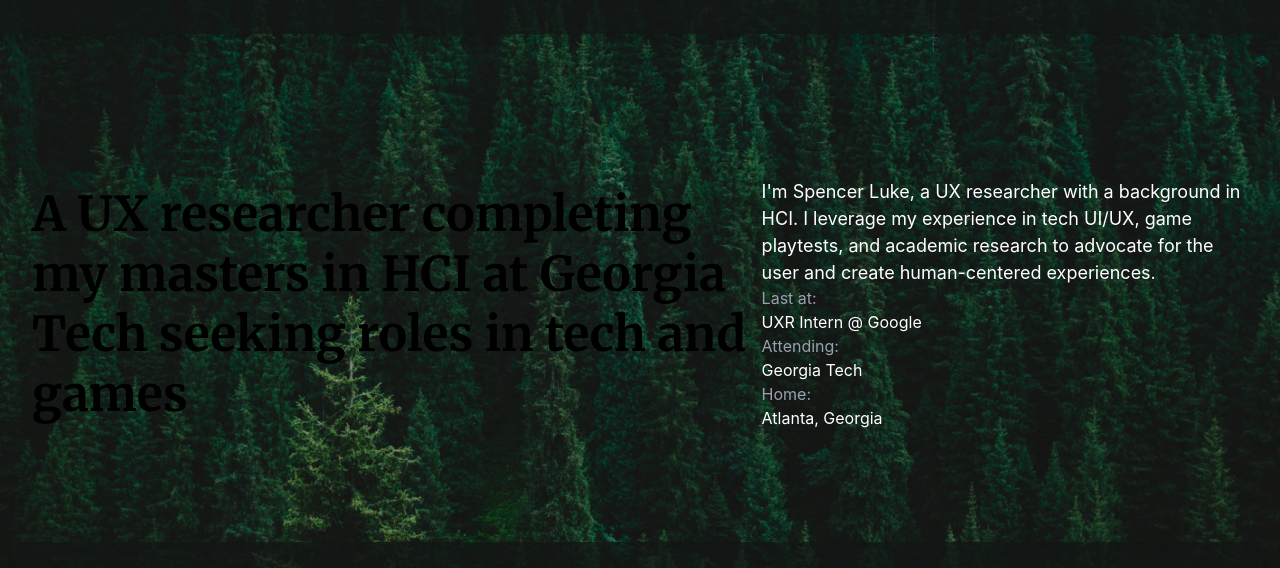
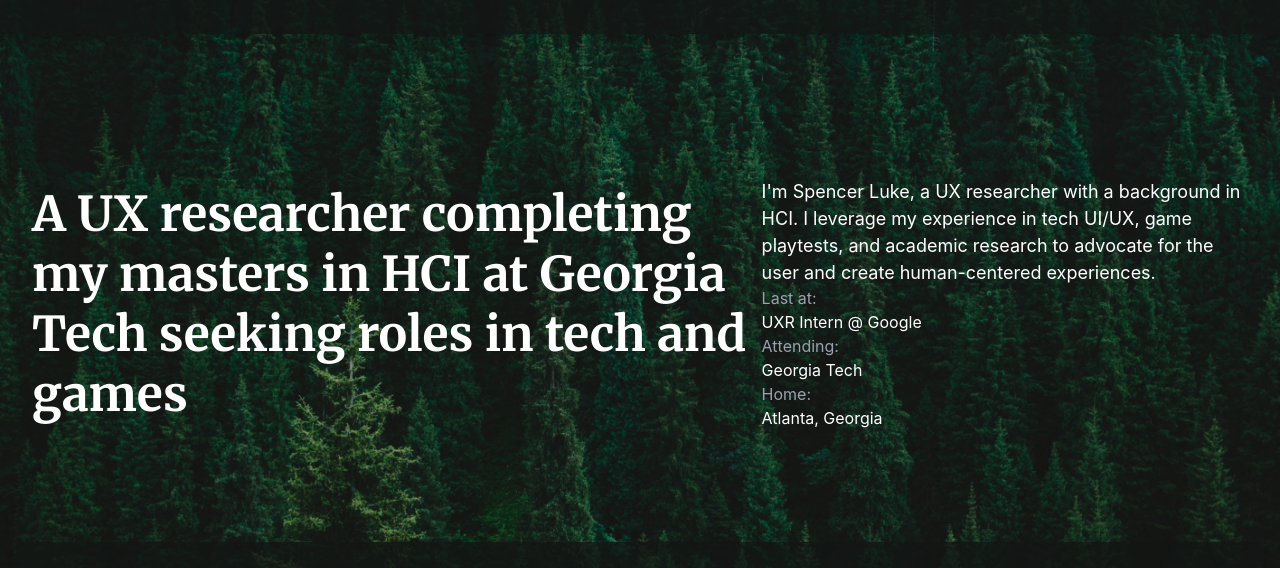
Before and after one commit to chompskigg/chompskigg.github.io, a website: page index.html in a window 1280 px wide. Shown: the part 94-662 px from the top of the page. Drawn offline with Linux system fonts and the light colour scheme; files whose address does not match are found by name.

Commit message:
quick fix

```diff
--- a/input.css
+++ b/input.css
@@ -4,6 +4,8 @@
 @layer base {
     body {
         font-family: 'Inter', sans-serif;
+        background-color: #131514c4;
+        color: #ffffff;
         margin: 0;
         background: url('assets/images/background.jpg') no-repeat center center fixed;
         background-size: cover;
```
Also changed, not shown: dist/output.css.
